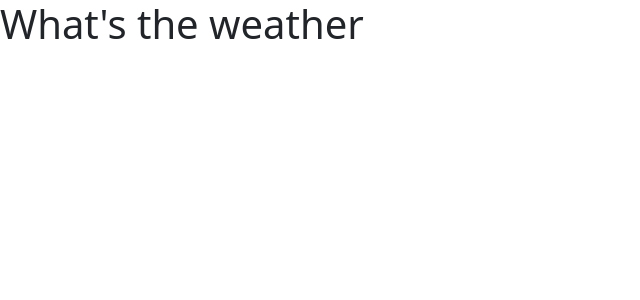
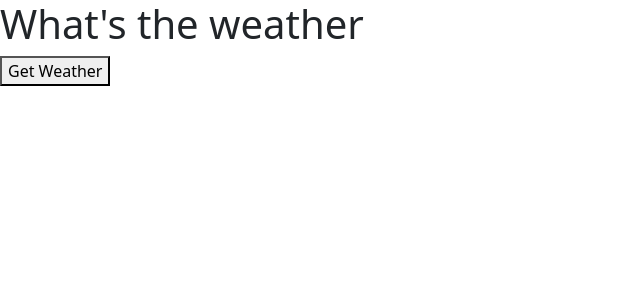
Before and after one commit to RomanBeldent/elemate-weather, a JavaScript app: page / in a window 1280 px wide. Shown: the top 300 px of the page, without its empty margins (0-640 px from the left). Built offline with nearby package versions, Linux system fonts and the light colour scheme.

Commit message:
axios fetch data ok, weather model ok

```diff
--- a/package.json
+++ b/package.json
@@ -12,7 +12,6 @@
     "bootstrap": "^5.3.3",
     "bootstrap-vue-3": "^0.5.1",
     "core-js": "^3.8.3",
-    "dotenv": "^16.4.5",
     "vue-axios": "^3.5.2"
   },
   "devDependencies": {
--- a/src/App.vue
+++ b/src/App.vue
@@ -12,7 +12,7 @@ export default defineComponent({
   name: 'App',
   components: {
     MainPage
-  }
+  },
 });
 </script>
 
--- a/src/components/MainPage.vue
+++ b/src/components/MainPage.vue
@@ -1,12 +1,57 @@
 <template>
-  <h1>What's the weather</h1>
+  <div>
+    <h1>What's the weather</h1>
+    <div v-if="weather">
+      <p>City: {{ weather.city }}</p>
+      <p>Temperature: {{ weather.temperature }}°C</p>
+      <p>Weather Description: {{ weather.description }}</p>
+      <img v-if="weather.iconUrl" :src="weather.iconUrl" alt="Weather Icon">
+    </div>
+    <button @click="getWeather">Get Weather</button>
+  </div>
 </template>
 
 <script lang="ts">
 import { defineComponent } from 'vue';
+import axios from 'axios';
+import { Weather } from '../models/Weather';
 
 export default defineComponent({
-  name: 'MainPage'
+  name: 'MainPage',
+  data() {
+    return {
+      weather: null as Weather | null
+    };
+  },
+  methods: {
+    async getWeather() {
+      const apiKey = '0cfdef24c20f0ff4595cfd5778fbe8f6';
+
+      const options = {
+        method: 'GET',
+        url: 'http://api.weatherstack.com/current',
+        params: {
+          access_key: apiKey,
+          query: 'Bordeaux',
+        },
+      };
+
+      try {
+        const response = await axios.request(options);
+        const weatherData = response.data;
+
+        this.weather = {
+          city: weatherData.location.name,
+          temperature: weatherData.current.temperature,
+          description: weatherData.current.weather_descriptions[0],
+          iconUrl: weatherData.current.weather_icons.length > 0 ? weatherData.current.weather_icons[0] : undefined,
+        };
+        console.log('Weather Data:', this.weather);
+      } catch (error) {
+        console.error('Error fetching weather:', error);
+      }
+    },
+  },
 });
 </script>
 
--- a/src/main.ts
+++ b/src/main.ts
@@ -6,6 +6,8 @@ import 'bootstrap-vue-3/dist/bootstrap-vue-3.css';
 import axios from 'axios'
 import VueAxios from 'vue-axios'
 
+// Charger les variables d'environnement depuis .env
+
 const app = createApp(App);
 
 app.use(VueAxios, axios)
--- a/src/models/Weather.ts
+++ b/src/models/Weather.ts
@@ -0,0 +1,6 @@
+export interface Weather {
+    city: string;
+    temperature: number;
+    description: string;
+    iconUrl?: string;
+}
```
Also changed, not shown: 1 other file (tests, documents, lock files or other folders).
